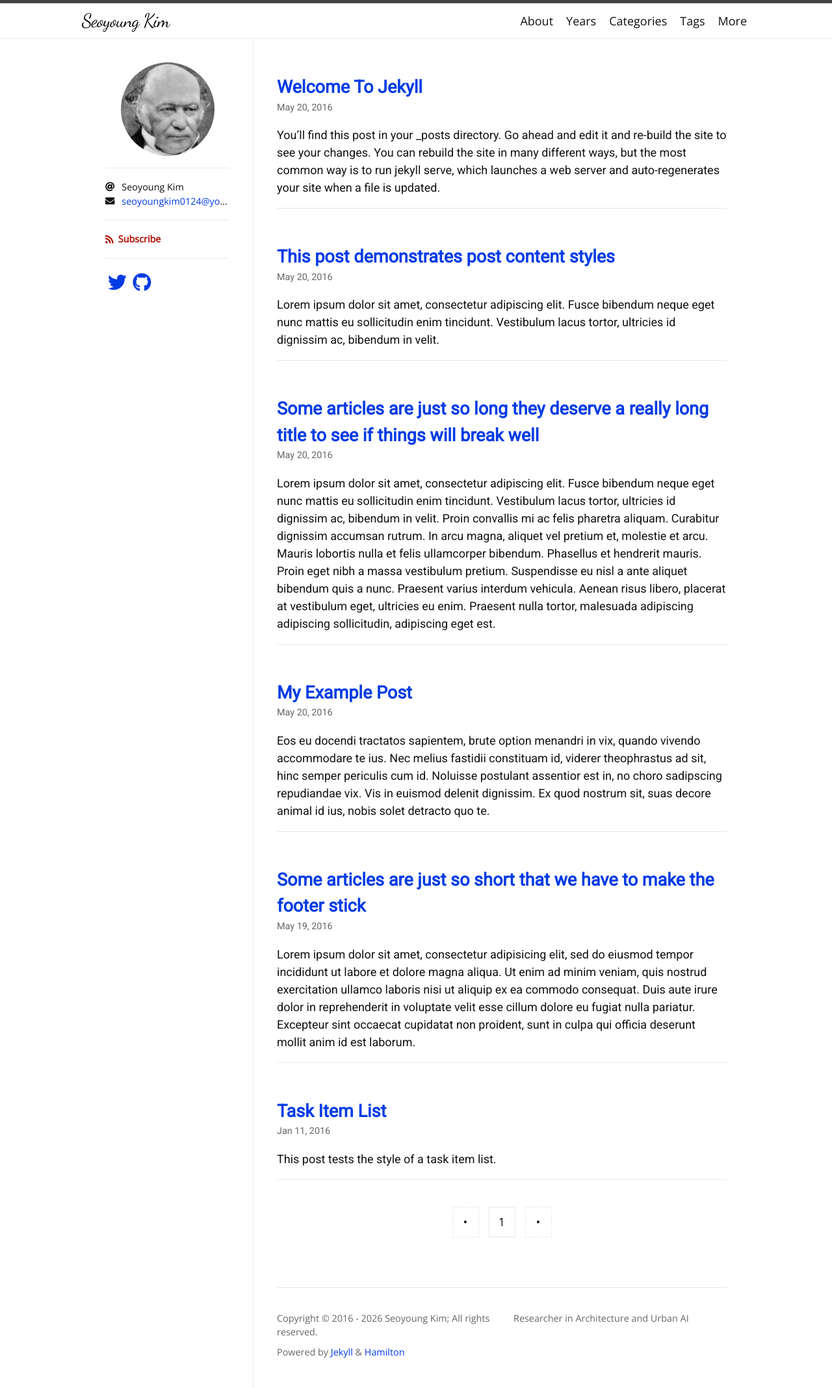
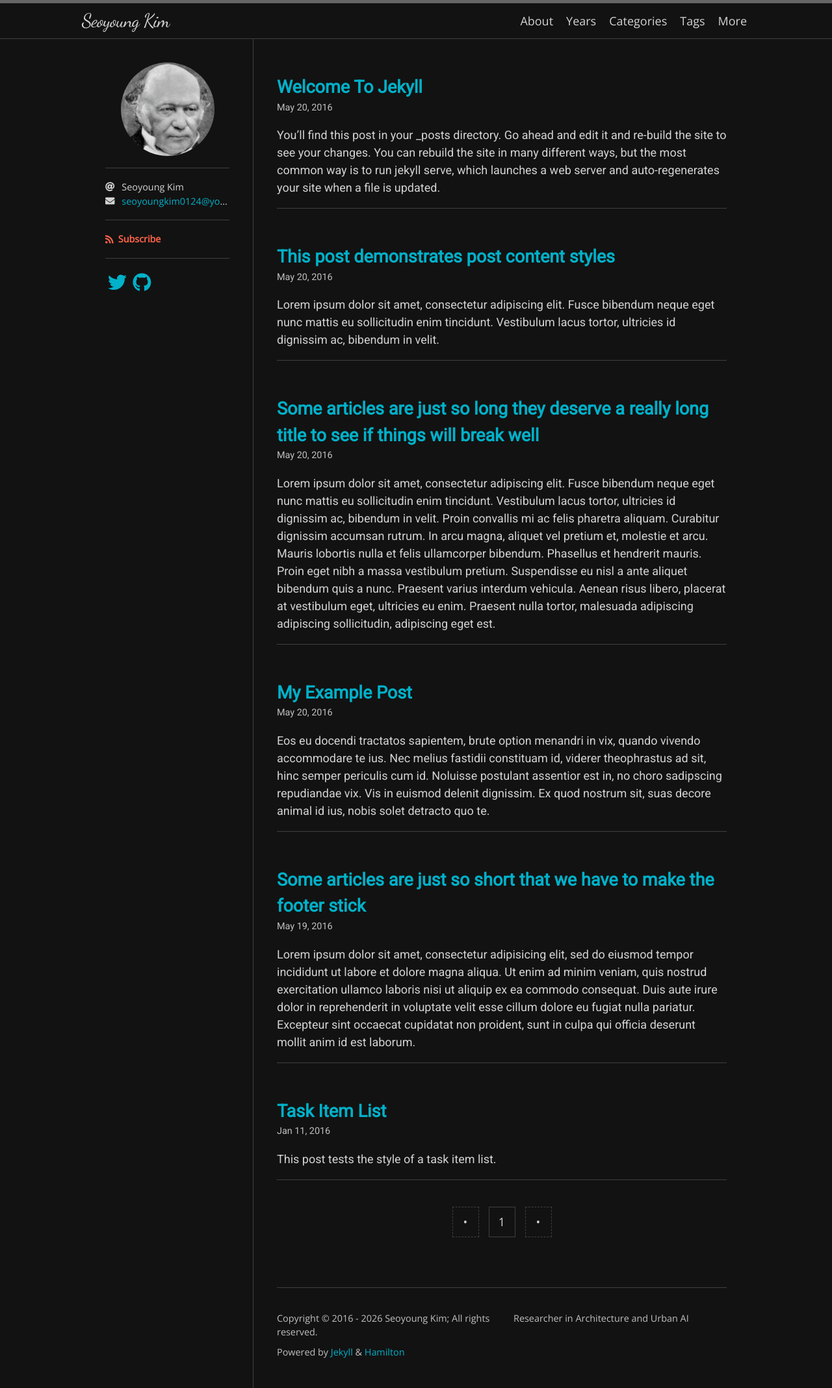
Before and after one commit to seoyoung-git/seoyoung-git.github.io, a Jekyll site: the page built from index.html, in a window 1280 px wide. Shown: the whole page at 65% size. Built offline with Jekyll 4.4.1, drawn with Linux system fonts in a browser that asks for light colours; nearby versions of some CDN libraries; some web fonts are replaced; the list of posts is cut into pages by our own code.

Commit message:
Update _config.yml

```diff
--- a/_config.yml
+++ b/_config.yml
@@ -41,4 +41,4 @@ social:
     - https://www.laudyonsei.com/
 google_site_verification: u4WXQl0Eu66rsQo2kRdCNx
 lang: en
-color_mode: dark
+skin: midnight
```
